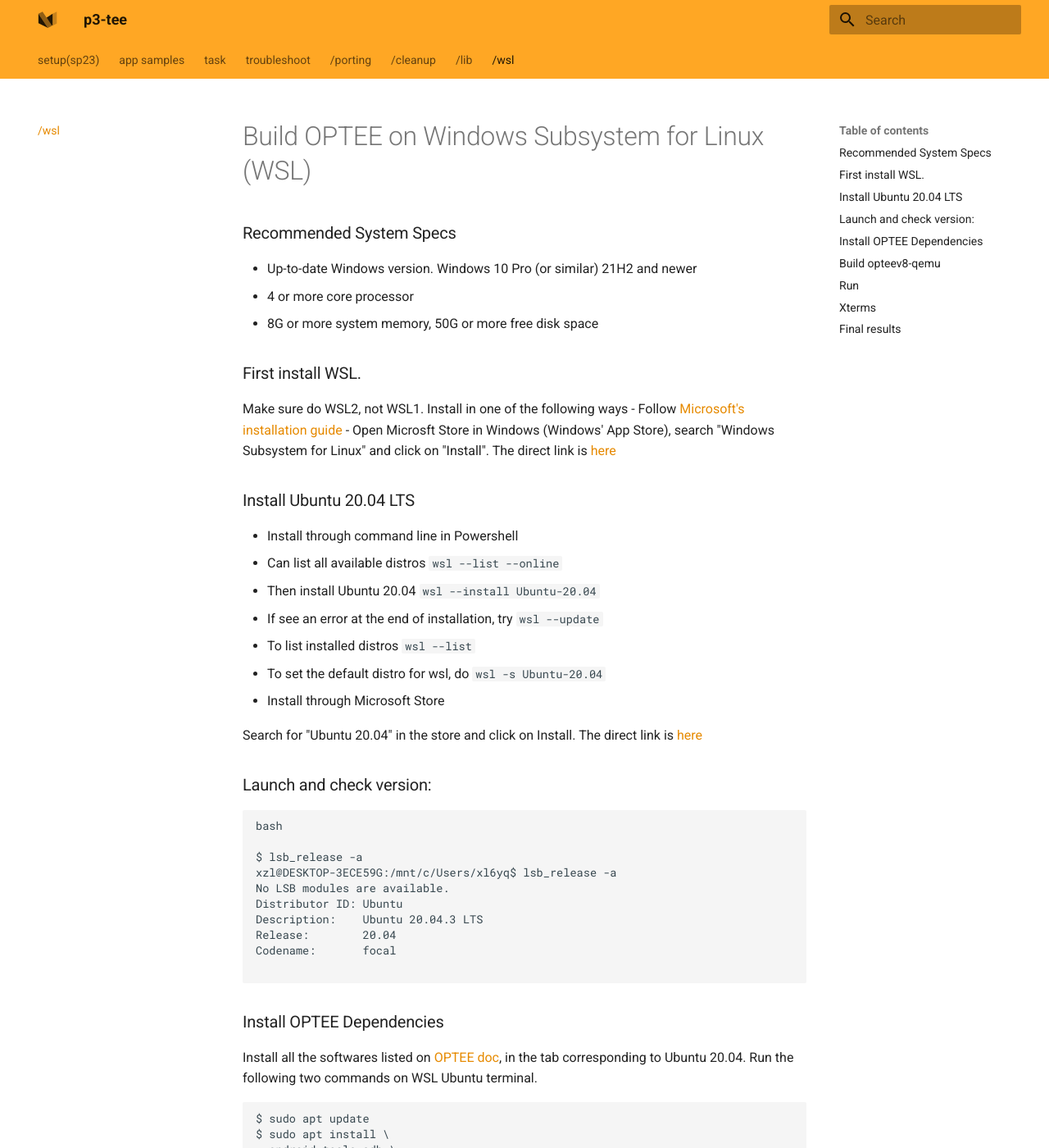
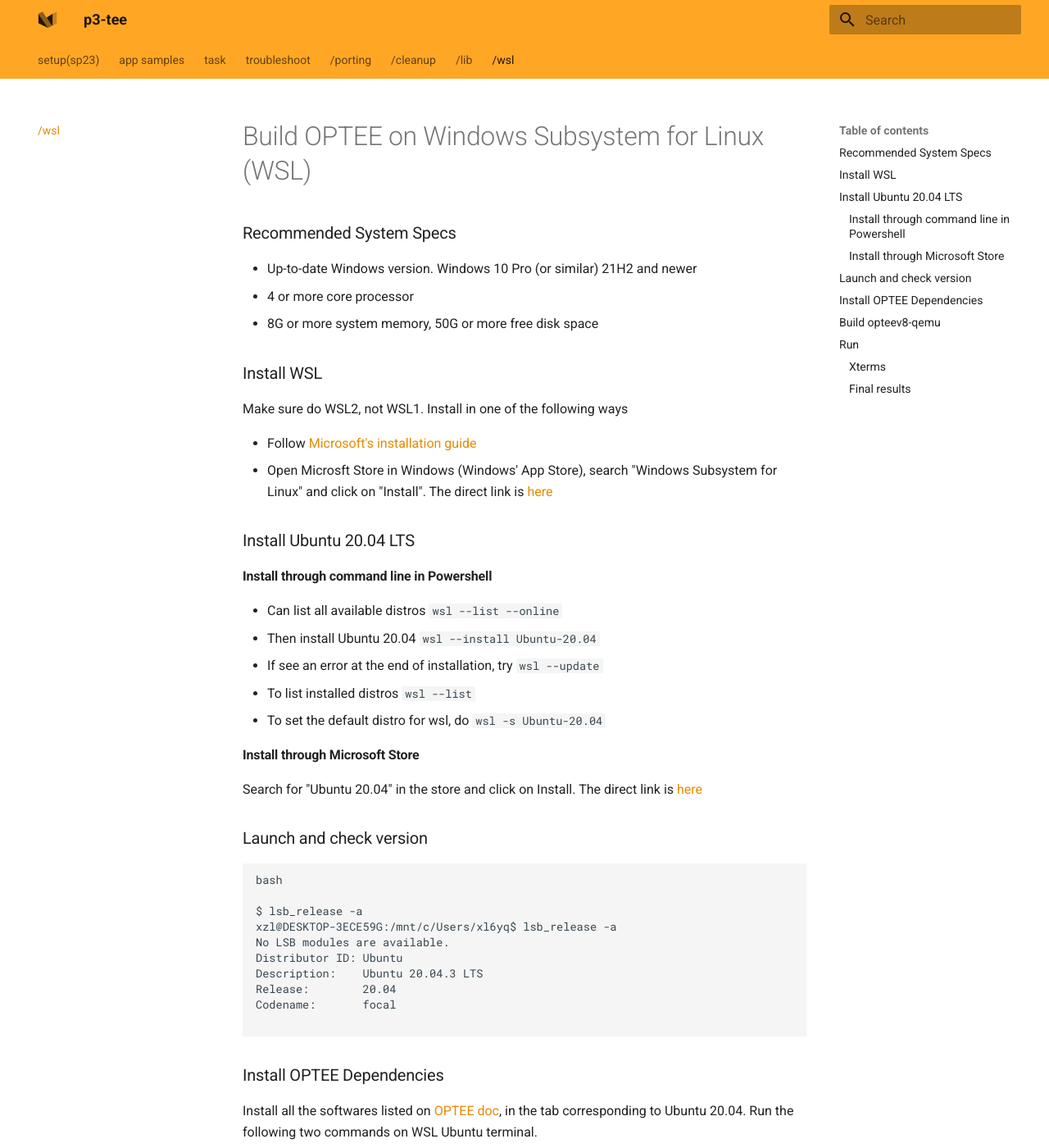
Before and after one commit to fxlin/p3-tee, an MkDocs documentation site: the page built from docs/wsl-ubuntu-howto.md, in a window 1280 px wide and 1400 px high. Shown: the whole window at 82% size. Built offline with MkDocs 1.6.1 and Material for MkDocs 9.7.7, drawn with Linux system fonts in a browser that asks for light colours.

Commit message:
Update wsl-ubuntu-howto.md

````diff
--- a/docs/wsl-ubuntu-howto.md
+++ b/docs/wsl-ubuntu-howto.md
@@ -1,43 +1,49 @@
 # Build OPTEE on Windows Subsystem for Linux (WSL)
 
 ### Recommended System Specs
+
 - Up-to-date Windows version. Windows 10 Pro (or similar) 21H2 and newer
 - 4 or more core processor
 - 8G or more system memory, 50G or more free disk space
 
-### First install WSL.
+### Install WSL
+
 Make sure do WSL2, not WSL1. Install in one of the following ways
+
 - Follow [Microsoft's installation guide](https://learn.microsoft.com/en-us/windows/wsl/install)
 - Open Microsft Store in Windows (Windows' App Store), search "Windows Subsystem for Linux" and click on "Install". The direct link is [here](https://www.microsoft.com/store/productId/9P9TQF7MRM4R)
 
 ### Install Ubuntu 20.04 LTS
-- Install through command line in Powershell
-  - Can list all available distros
-    ```
-    wsl --list --online
-    ```
-  - Then install Ubuntu 20.04
-    ```
-    wsl --install Ubuntu-20.04
-    ```
 
-  - If see an error at the end of installation, try
-    ```
-    wsl --update
-    ```
-  - To list installed distros
-    ```
-    wsl --list
-    ```
-  - To set the default distro for wsl, do
-    ```
-    wsl -s Ubuntu-20.04
-    ```
-- Install through Microsoft Store
+#### Install through command line in Powershell
 
-  Search for "Ubuntu 20.04" in the store and click on Install. The direct link is [here](https://www.microsoft.com/store/productId/9MTTCL66CPXJ)
+- Can list all available distros
+  ```
+  wsl --list --online
+  ```
+- Then install Ubuntu 20.04
+  ```
+  wsl --install Ubuntu-20.04
+  ```
+- If see an error at the end of installation, try
+  ```
+  wsl --update
+  ```
+- To list installed distros
+  ```
+  wsl --list
+  ```
+- To set the default distro for wsl, do
+  ```
+  wsl -s Ubuntu-20.04
+  ```
 
-### Launch and check version:
+#### Install through Microsoft Store
+
+Search for "Ubuntu 20.04" in the store and click on Install. The direct link is [here](https://www.microsoft.com/store/productId/9MTTCL66CPXJ)
+
+### Launch and check version
+
 ```
 bash
 
@@ -50,8 +56,11 @@
 Codename:       focal
 
 ```
+
 ### Install OPTEE Dependencies
+
 Install all the softwares listed on [OPTEE doc](https://optee.readthedocs.io/en/latest/building/prerequisites.html), in the tab corresponding to Ubuntu 20.04. Run the following two commands on WSL Ubuntu terminal.
+
 ```
 $ sudo apt update
 $ sudo apt install \
@@ -100,6 +109,7 @@
   xz-utils \
   zlib1g-dev
 ```
+
 An important thing here is that after installing the softwares, the name `python` should be recognized as `python2`. Manually install `python2` may be needed.
 
 ### Build opteev8-qemu
@@ -108,7 +118,7 @@
 
 ### Run
 
-### Xterms
+#### Xterms
 x11 apps (graphics) should work out of box on WSL2+Win10. You shouldn't need any extra packages such as x11 servers (Xming etc). To test it, do
 ```
 (WSL) xterm
@@ -131,7 +141,7 @@
 make run-only QEMU_VIRTFS_ENABLE=y QEMU_VIRTFS_HOST_DIR=`readlink -f shared_folder`
 ```
 
-### Final results
+#### Final results
 Screenshot 1 (Zhiming Xu)
 ![](tee-on-wsl-xterms.gif)
 
````
